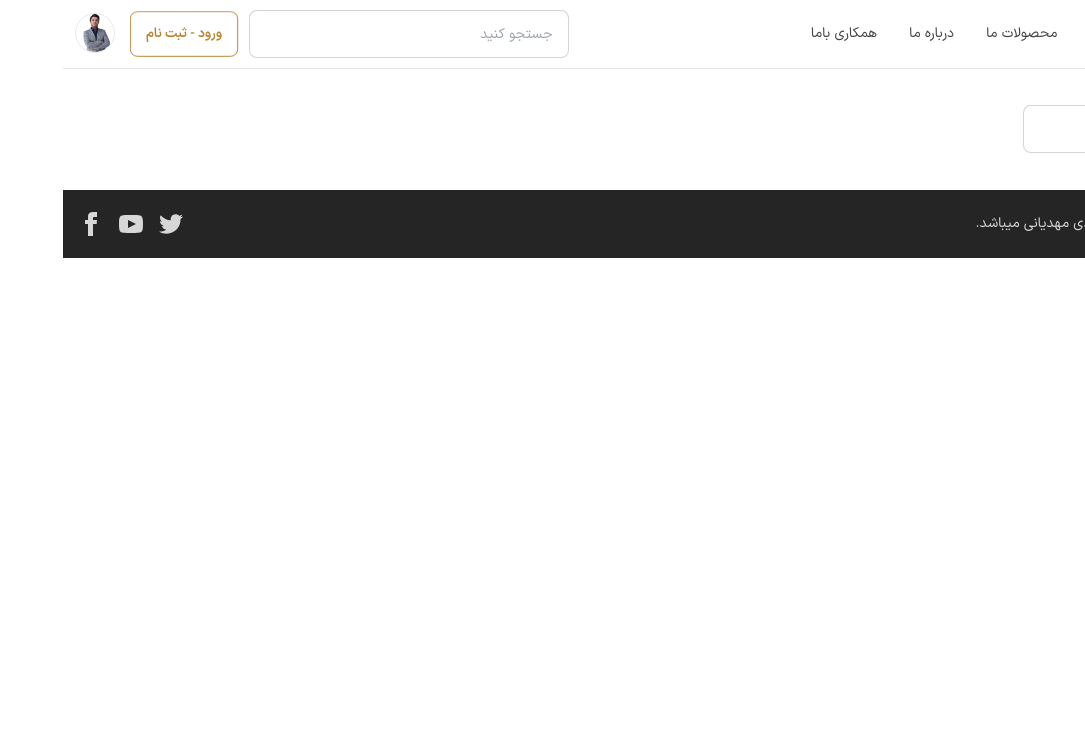
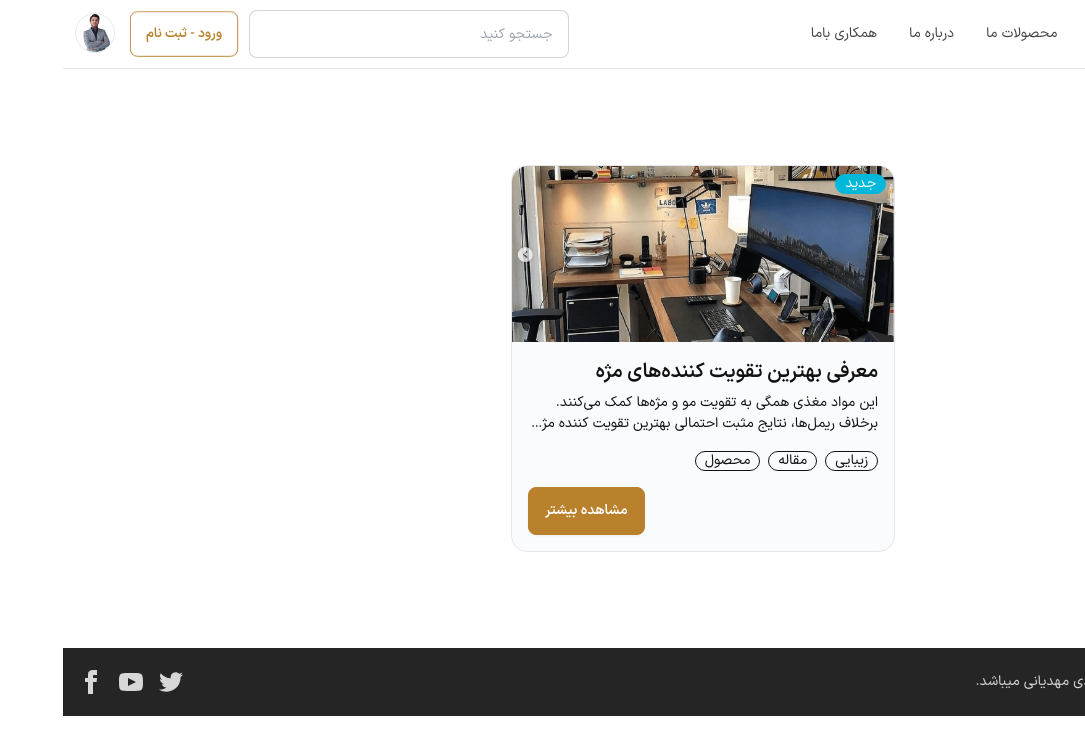
Before and after one commit to mahdi7596/mahdimahdiyani-webapp-v1, a React (Vite) app in the folder client/: page / in a window 1280 px wide. Shown: the top 754 px of the page, without its empty margins (195-1280 px from the left). Built offline with nearby package versions, Linux system fonts and the light colour scheme.

Commit message:
reusable card component added

```diff
--- /dev/null
+++ b/client/src/components/shared/Badge.tsx
@@ -0,0 +1,17 @@
+import { Link } from "react-router-dom";
+
+export interface BadgeProps {
+  link?: string;
+  text: string;
+  className?: string;
+}
+
+const Badge = ({ link = "#", text, className }: BadgeProps) => {
+  return (
+    <Link to={link}>
+      <span className={`badge + ${className}`}>{text}</span>
+    </Link>
+  );
+};
+
+export default Badge;
--- a/client/src/components/shared/Button.tsx
+++ b/client/src/components/shared/Button.tsx
@@ -1,6 +1,6 @@
 import { Link } from "react-router-dom";
 
-interface Props {
+export interface ButtonProps {
   link?: string;
   text?: string;
   className?: string;
@@ -18,19 +18,19 @@ const Button = ({
   type = "button",
   disabled,
   icon,
-}: Props) => {
+}: ButtonProps) => {
   return (
-    <Link to={link}>
     <button
       type={type}
       onClick={onAction}
       className={`btn + ${className}`}
       disabled={disabled}
     >
+      <Link to={link}>
         {text && text}
         {icon && <i className={`maicon-${icon}`}></i>}
+      </Link>
     </button>
-    </Link>
   );
 };
 
--- a/client/src/components/shared/Card.tsx
+++ b/client/src/components/shared/Card.tsx
@@ -1,5 +1,67 @@
-const Card = () => {
-  return <div>Card</div>;
+import Badge, { BadgeProps } from "./Badge";
+
+import statciFeaturedImage from "../../assets/images/demo-pic.png";
+import Button, { ButtonProps } from "./Button";
+
+interface CardProps {
+  img?: string;
+  title?: string;
+  cardClassName?: string;
+  excerpt?: string;
+  featured?: string;
+  tags?: BadgeProps[];
+  actionButton?: ButtonProps;
+}
+
+const Card = ({
+  img,
+  title,
+  cardClassName,
+  excerpt,
+  featured,
+  tags,
+  actionButton,
+}: CardProps) => {
+  return (
+    <div
+      className={`card bg-surfaceBg border border-surfaceBorder + ${cardClassName}`}
+    >
+      <figure>
+        {featured && (
+          <Badge
+            text={featured}
+            className="badge-accent absolute right-2 top-2"
+          />
+        )}
+
+        <img
+          src={img ?? statciFeaturedImage}
+          className="w-full h-44 object-cover"
+          alt={title}
+        />
+      </figure>
+      <div className="card-body gap-4 p-4">
+        <div className="flex flex-col gap-y-1.5">
+          <h2 className="card-title">{title}</h2>
+          {excerpt && <p className="line-clamp-2">{excerpt}</p>}
+        </div>
+        {tags && (
+          <div className="card-actions">
+            {tags.map((tag, i) => (
+              <Badge
+                key={i}
+                text={tag.text}
+                className="badge-outline hover:bg-neutral hover:text-neutral-content"
+              />
+            ))}
+          </div>
+        )}
+        {actionButton && (
+          <Button text={actionButton.text} className={actionButton.className} />
+        )}
+      </div>
+    </div>
+  );
 };
 
 export default Card;
--- a/client/src/pages/Home.tsx
+++ b/client/src/pages/Home.tsx
@@ -1,37 +1,28 @@
-import { FormEvent } from "react";
 import Footer from "../components/Footer";
 import Navbar from "../components/header/Navbar";
-import Input from "../components/shared/Input";
-import useInput from "../hooks/useInput";
+import Card from "../components/shared/Card";
 
 const Home = () => {
-  const { value, error, onChange, setError } = useInput("");
-
-  const handleSubmit = (e: FormEvent<HTMLFormElement>) => {
-    e.preventDefault();
-    console.log("object");
-    console.log(value);
-    if (!value.trim()) {
-      setError("خطایی وجود دارد");
-      console.log(error);
-    }
-  };
-
   return (
     <>
       <Navbar />
-      <form onSubmit={handleSubmit}>
-        <Input
-          type="text"
-          label="نام"
-          name="name"
-          value={value}
-          error={error}
-          onChange={onChange}
-          placeholder="نام خود را وارد کنید"
+      <div className="my-24 flex flex-col justify-center items-center">
+        <Card
+          title="معرفی بهترین تقویت کننده‌های مژه"
+          featured="جدید"
+          cardClassName="w-96"
+          excerpt="این مواد مغذی همگی به تقویت مو و مژه‌ها کمک می‌کنند. برخلاف ریمل‌ها، نتایج مثبت احتمالی بهترین تقویت کننده مژه پس از مدتی خود را نشان می‌دهد. بنابراین، باید سرم یا محصول مراقبتی را انتخاب کنید که سهولت استفاده، جذب بالا، عدم حساسیت و قابلیت تقویت و افزایش طول مژه‌ها را داشته باشد. برای اینکه انتخاب بهتری داشته باشید، به خواندن این مقاله ادامه دهید. در ادامه، بهترین محصولات تقویت کننده مژه را معرفی می‌کنیم."
+          tags={[
+            { text: "زیبایی", link: "#" },
+            { text: "مقاله", link: "#" },
+            { text: "محصول", link: "#" },
+          ]}
+          actionButton={{
+            text: "مشاهده بیشتر",
+            className: "btn-primary self-end",
+          }}
         />
-        <button type="submit">Submit</button>
-      </form>
+      </div>
 
       <Footer />
     </>
--- a/client/tailwind.config.js
+++ b/client/tailwind.config.js
@@ -64,6 +64,8 @@ export default {
           "primary-content": "#ffffff",
           neutral: "#111111",
           "neutral-content": "#D7D7D7",
+          accent: "#00B8D9",
+          "accent-content": "#ffffff",
         },
       },
     ],
```
Also changed, not shown: client/src/assets/images/demo-pic.png (added), 1 other file (tests, documents, lock files or other folders). Lines whose indentation alone changed are shown as unchanged.
